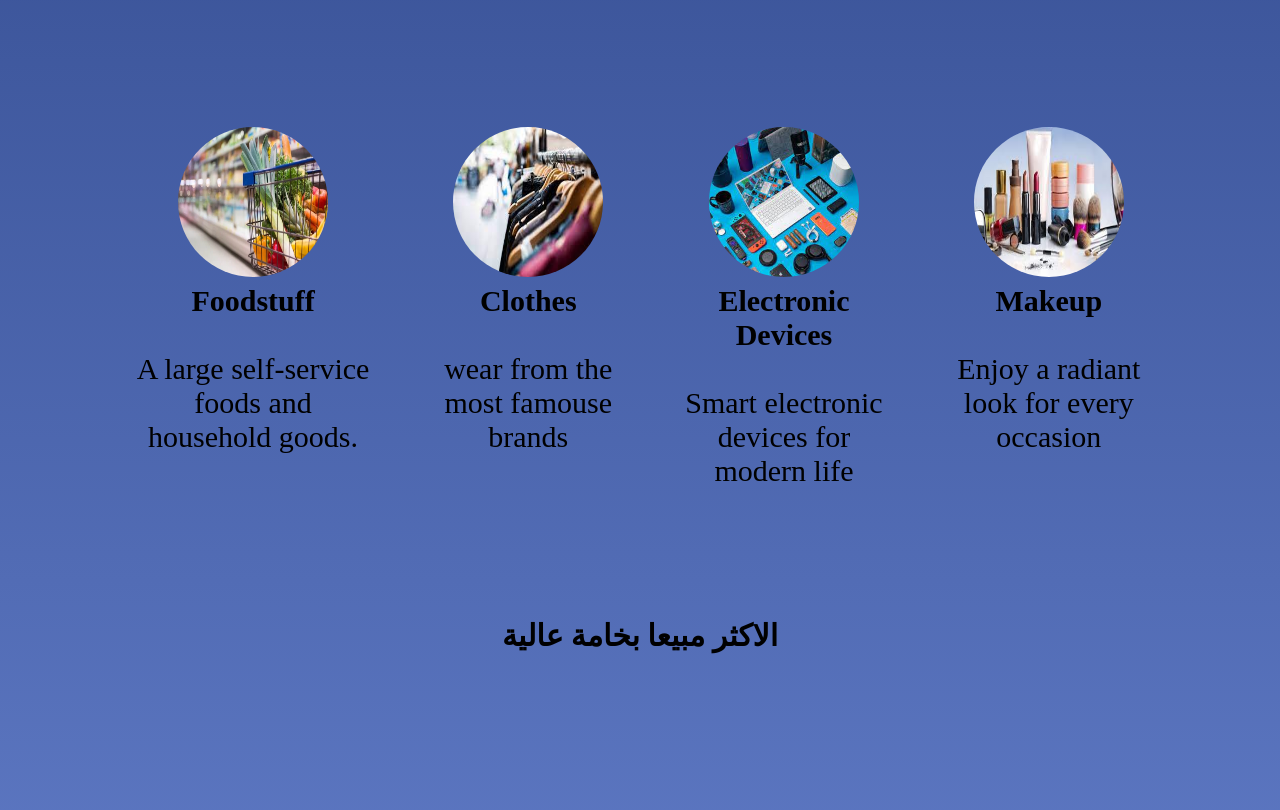
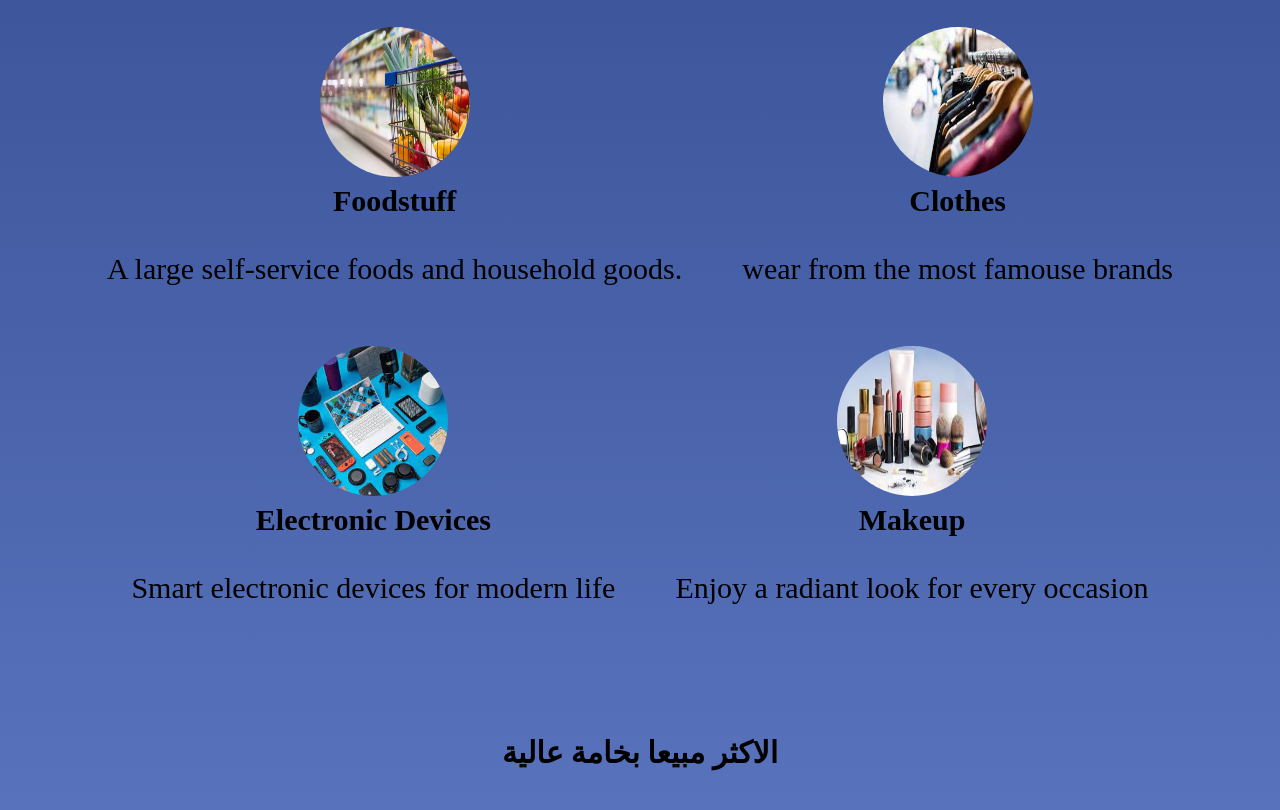
Before and after one commit to JamalIbrahimMohammedDares/JD_online, a plain HTML site: page index.html in a window 1280 px wide. Shown: the part 626-1436 px from the top of the page. Drawn offline with Linux system fonts and the light colour scheme.

Commit message:
Update shop.css

```diff
--- a/css/shop.css
+++ b/css/shop.css
@@ -73,9 +73,12 @@ ul a:hover{
     margin-bottom: 15px !important;
 }
 .menu{
-    margin: 100px;
+    margin: 0;
     justify-content: center;
     display: flex;
+    width: 100%;
+    flex-direction: row;
+    flex-wrap: wrap;
 
 }
 .menu .super,.clothes,.makeup,.electronic{
```
